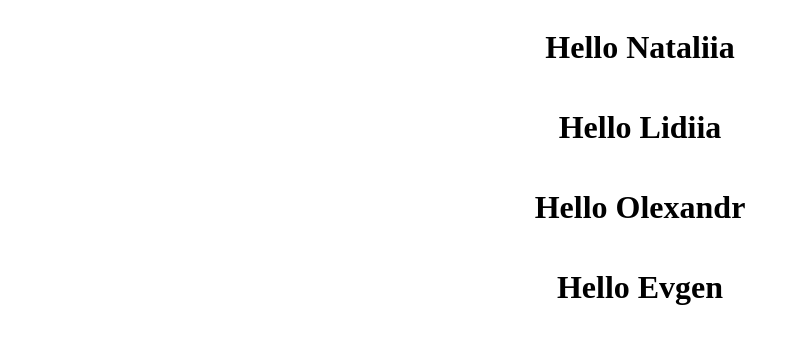
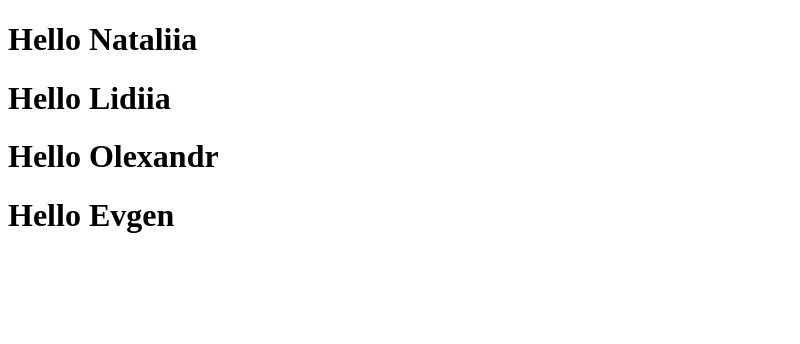
Before and after one commit to NataliiaYakovenko/react-rom-app, a React (Create React App) app: page / in a window 1280 px wide. Shown: the top 344 px of the page, without its empty margins (0-800 px from the left). Built offline with nearby package versions, Linux system fonts and the light colour scheme.

Commit message:
Add Aloha рефакторінг

```diff
--- a/src/components/Greeting.js
+++ b/src/components/Aloha.js
@@ -1,6 +1,6 @@
 import React from "react";
 
-class Greeting extends React.Component{
+class Aloha extends React.Component{
     constructor(props){
         super(props);
          this.state = {
@@ -28,7 +28,7 @@
      }
 }
 
-export default Greeting;
+export default Aloha;
 
 /*
 Доробити компоненту таким чином,
--- /dev/null
+++ b/src/components/AlohaDashboard/AlohaDashboard.js
@@ -0,0 +1,17 @@
+import React from "react";
+import Aloha from "../Aloha";
+
+class AlohaDashboard extends React.Component {
+  render() {
+    return (
+      <>
+        <Aloha name="Nataliia" />
+        <Aloha name="Lidiia" />
+        <Aloha name="Olexandr" />
+        <Aloha name="Evgen" />
+      </>
+    );
+  }
+}
+
+export default AlohaDashboard;
--- a/src/index.js
+++ b/src/index.js
@@ -1,15 +1,7 @@
-import React from 'react';
-import ReactDOM from 'react-dom/client';
-import App from './components/App/App';
-import Greeting from './components/Greeting';
+import React from "react";
+import ReactDOM from "react-dom/client";
+import AlohaDashboard from "./components/AlohaDashboard/AlohaDashboard";
 
 
-const root = ReactDOM.createRoot(document.getElementById('root'));
-root.render(
-  <>
-    <Greeting name='Nataliia' />
-    <Greeting name='Lidiia' />
-    <Greeting name='Olexandr' />
-    <Greeting name='Evgen' />
-  </>
-);
+const root = ReactDOM.createRoot(document.getElementById("root"));
+root.render(<AlohaDashboard/>);
```
